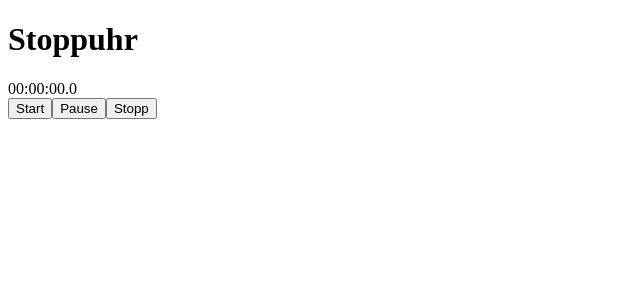
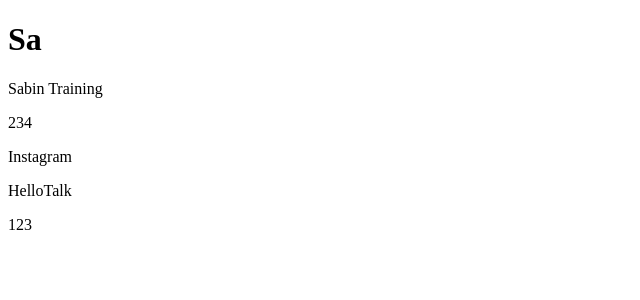
Before and after one commit to sabinAnwar/react-tutoria-, a React app in the folder my-react/: page / in a window 1280 px wide. Shown: the top 300 px of the page, without its empty margins (0-640 px from the left). Built offline with nearby package versions, Linux system fonts and the light colour scheme.

Commit message:
Gemeinsamkeiten: defaultProps, displayName, propTypes

```diff
--- a/my-react/package.json
+++ b/my-react/package.json
@@ -39,6 +39,7 @@
     "postcss-normalize": "^10.0.1",
     "postcss-preset-env": "^7.0.1",
     "prompts": "^2.4.2",
+    "prop-types": "^15.8.1",
     "react": "^19.0.0",
     "react-app-polyfill": "^3.0.0",
     "react-dev-utils": "^12.0.1",
--- /dev/null
+++ b/my-react/src/components/App2.jsx
@@ -0,0 +1,24 @@
+import React from "react";
+import Course from "./Course";
+
+
+export default class App2 extends React.Component {
+  render() {
+    return (
+      <div>
+        <h1>{this.props.headline}</h1>
+        <Course
+          name="Sabin Training"
+          link1={234}
+          link2="Instagram"
+          link3="HelloTalk"
+        />
+        <Course link1={123}/>
+      </div>
+    );
+  }
+}
+App2.displayNeame = "App2";
+App2.defaultProps = {
+  headline: "Sa",
+};
--- /dev/null
+++ b/my-react/src/components/Course.jsx
@@ -0,0 +1,20 @@
+import propTypes from "prop-types";
+function Course(props) {
+  return (
+    <div>
+      <p>{props.name}</p>
+      <p>{props.link1}</p>
+      <p>{props.link2}</p>
+      <p>{props.link3}</p>
+    </div>
+  );
+}
+
+Course.propTypes = {
+  name: propTypes.string,
+  link1: propTypes.string, // <-- Das hier prüft den Typ
+  link2: propTypes.string,
+  link3: propTypes.string,
+};
+
+export default Course;
--- a/my-react/src/index.js
+++ b/my-react/src/index.js
@@ -1,12 +1,10 @@
 import React from "react";
 import ReactDOM from "react-dom/client";
-import App from "./components/App"; // Ensure the App component exists in the specified path
+import App2 from "./components/App2"; // Ensure the App component exists in the specified path
 
 const root = ReactDOM.createRoot(document.getElementById("root"));
 root.render(
   <React.StrictMode>
-    <App>
-      <div>  this is me dear </div>
-      </App>
+    <App2 />
   </React.StrictMode>
 );
```
Also changed, not shown: 1 other file (tests, documents, lock files or other folders).
